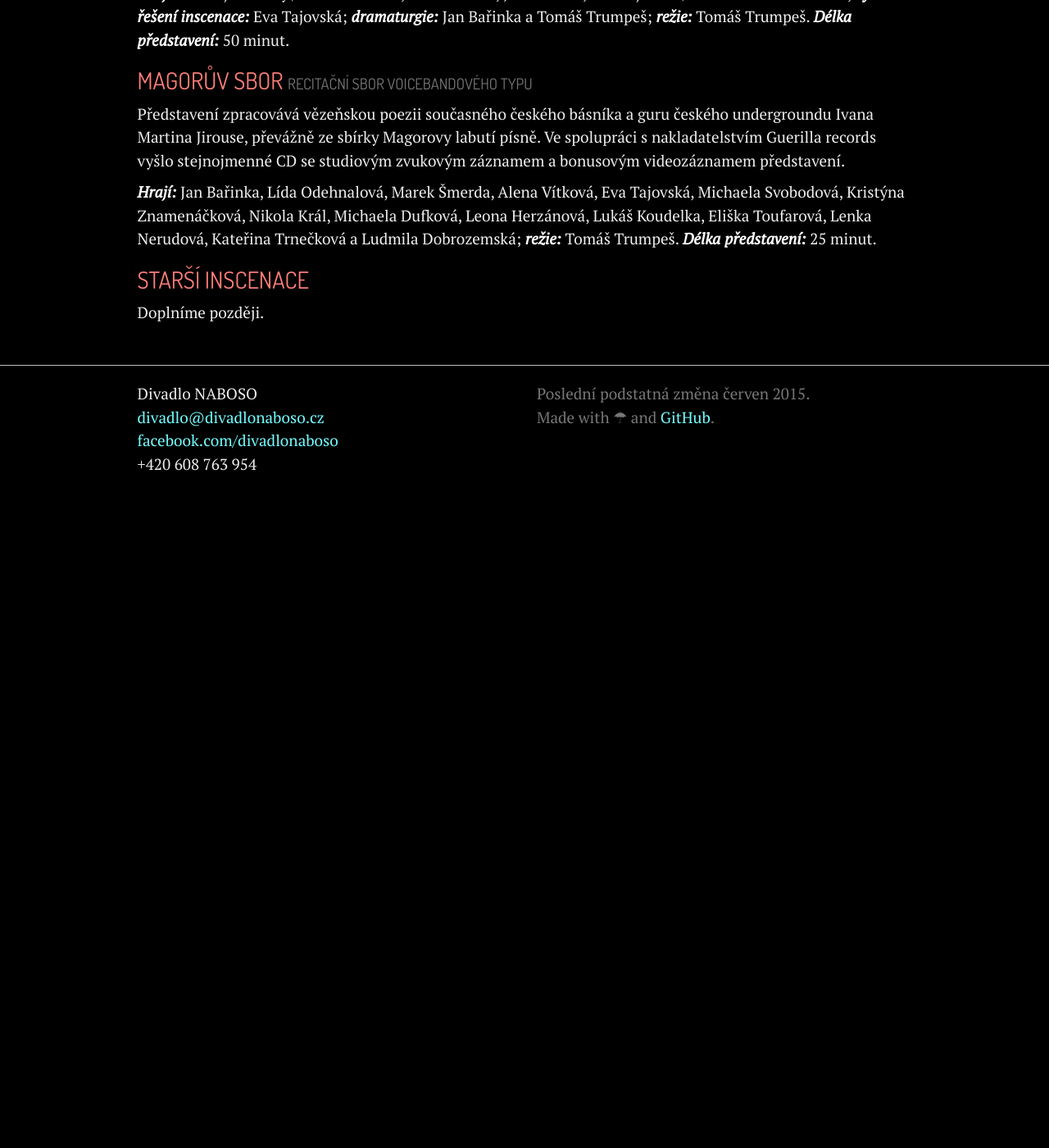
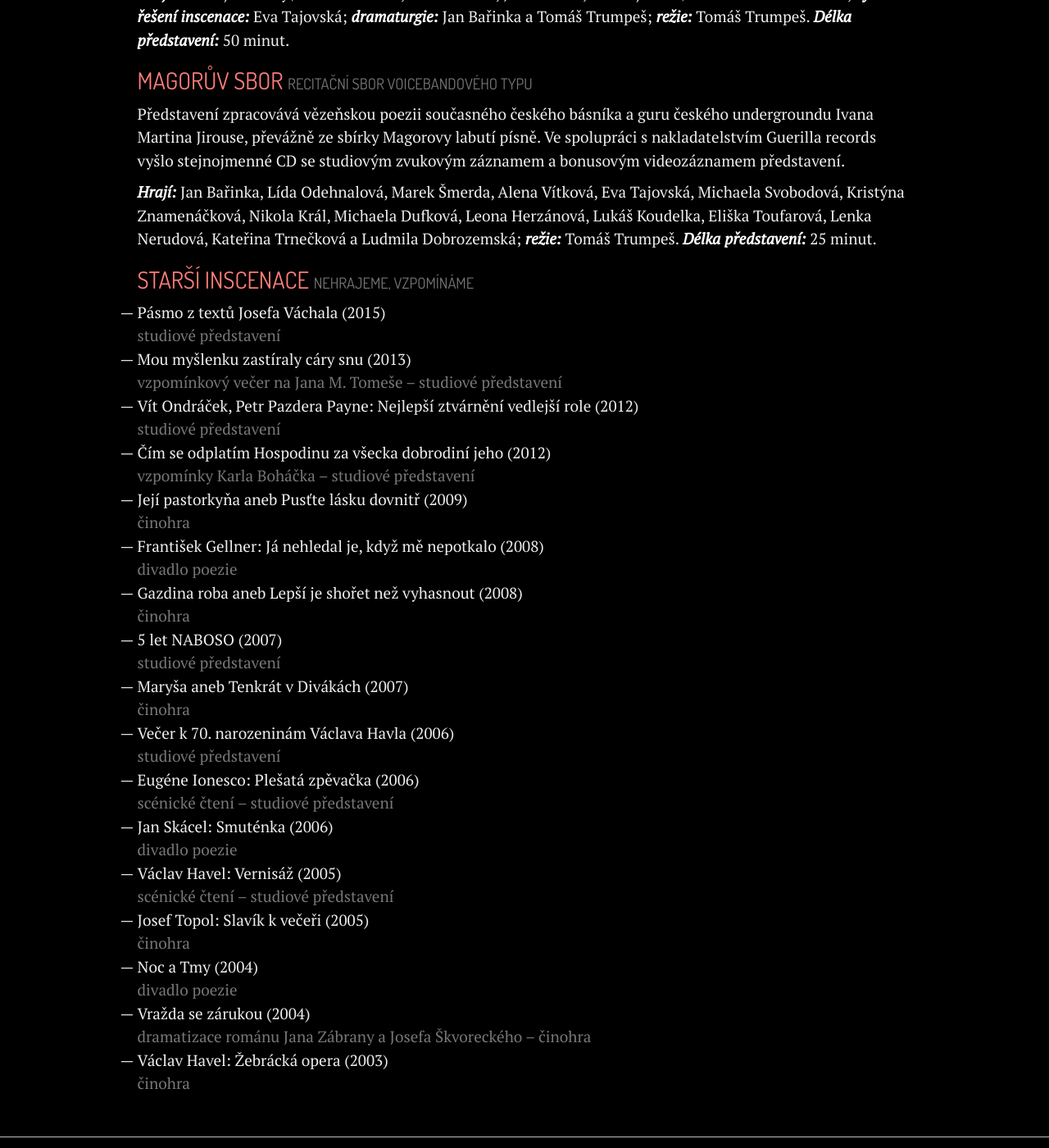
Before and after one commit to zoul/Naboso, a Jekyll site: the page built from inscenace.html, in a window 1280 px wide and 1400 px high, scrolled down 1148 px. Shown: the whole window at 82% size. Built offline with Jekyll 4.4.1, drawn with Linux system fonts in a browser that asks for light colours; before the commit the page ends 1778 px from its top, so only the background shows below that.

Commit message:
Přidal jsem seznam starších inscenací.

```diff
--- /dev/null
+++ b/_data/inscenace.yml
@@ -0,0 +1,68 @@
+- nazev: "Václav Havel: Žebrácká opera"
+  rok: 2003
+  typ: činohra
+- nazev: Vražda se zárukou
+  podtitul: dramatizace románu Jana Zábrany a Josefa Škvoreckého
+  rok: 2004
+  typ: činohra
+- nazev: "Josef Topol: Slavík k večeři"
+  typ: činohra
+  rok: 2005
+- nazev: Maryša aneb Tenkrát v Divákách
+  typ: činohra
+  rok: 2007
+- nazev: Gazdina roba aneb Lepší je shořet než vyhasnout
+  typ: činohra
+  rok: 2008
+- nazev: Její pastorkyňa aneb Pusťte lásku dovnitř
+  rok: 2009
+  typ: činohra
+- nazev: "Jáchym Topol: Uvařeno"
+  typ: činohra
+  hrajeme: true
+  rok: 2011
+- nazev: Lhář
+  podtitul: podle románu Martina A. Hansena
+  rok: 2014
+  hrajeme: true
+- nazev: Noc a Tmy
+  rok: 2004
+  typ: divadlo poezie
+- nazev: Magorův sbor
+  rok: 2005
+  typ: divadlo poezie
+  hrajeme: true
+- nazev: "Jan Skácel: Smuténka"
+  rok: 2006
+  typ: divadlo poezie
+- nazev: "František Gellner: Já nehledal je, když mě nepotkalo"
+  rok: 2008
+  typ: divadlo poezie
+- nazev: 5 let NABOSO
+  rok: 2007
+  typ: studiové představení
+- nazev: "Václav Havel: Vernisáž"
+  podtitul: scénické čtení
+  typ: studiové představení
+  rok: 2005
+- nazev: "Eugéne Ionesco: Plešatá zpěvačka"
+  podtitul: scénické čtení
+  rok: 2006
+  typ: studiové představení
+- nazev: "Večer k 70. narozeninám Václava Havla"
+  rok: 2006
+  typ: studiové představení
+- nazev: "Čím se odplatím Hospodinu za všecka dobrodiní jeho"
+  podtitul: vzpomínky Karla Boháčka
+  rok: 2012
+  typ: studiové představení
+- nazev: "Vít Ondráček, Petr Pazdera Payne: Nejlepší ztvárnění vedlejší role"
+  typ: studiové představení
+  rok: 2012
+- nazev: "Mou myšlenku zastíraly cáry snu"
+  podtitul: vzpomínkový večer na Jana M. Tomeše
+  rok: 2013
+  typ: studiové představení
+- nazev: Pásmo z textů Josefa Váchala
+  typ: studiové představení
+  rok: 2015
--- a/inscenace.html
+++ b/inscenace.html
@@ -61,8 +61,20 @@ layout: main
             Ludmila Dobrozemská; <i>režie:</i> Tomáš Trumpeš. <i>Délka
             představení:</i> 25 minut.</p>
 
-            <h2>Starší inscenace</h2>
-            <p>Doplníme později.</p>
+            <h2>Starší inscenace <small>nehrajeme, vzpomínáme</small></h2>
+            {% assign stareInscenace = site.data.inscenace | sort: "rok" %}
+            <ul class="nice">
+            {% for inscenace in stareInscenace reversed %}
+                {% if inscenace.hrajeme != true %}
+                <li>
+                    {{ inscenace.nazev }} ({{ inscenace.rok }})<br>
+                    <span class="text-muted">
+                        {% if inscenace.podtitul %}{{ inscenace.podtitul }} – {% endif %}
+                        {{ inscenace.typ }}
+                    </span>
+                {% endif %}
+            {% endfor %}
+            </ul>
         </div>
     </div>
 </div>
```
